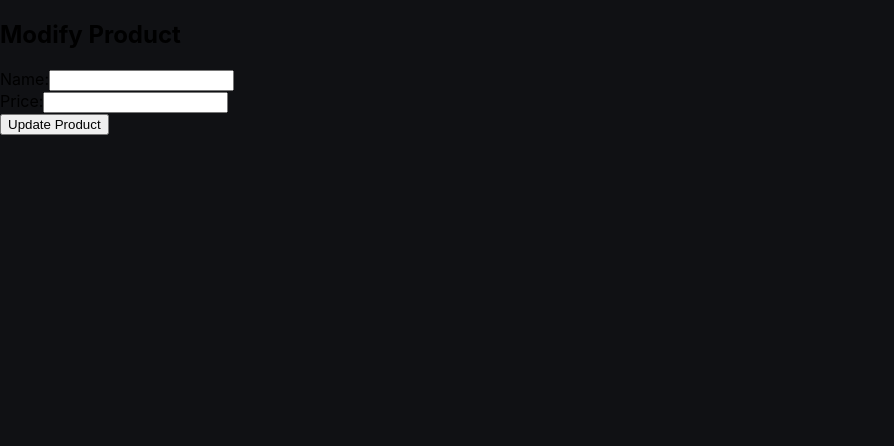
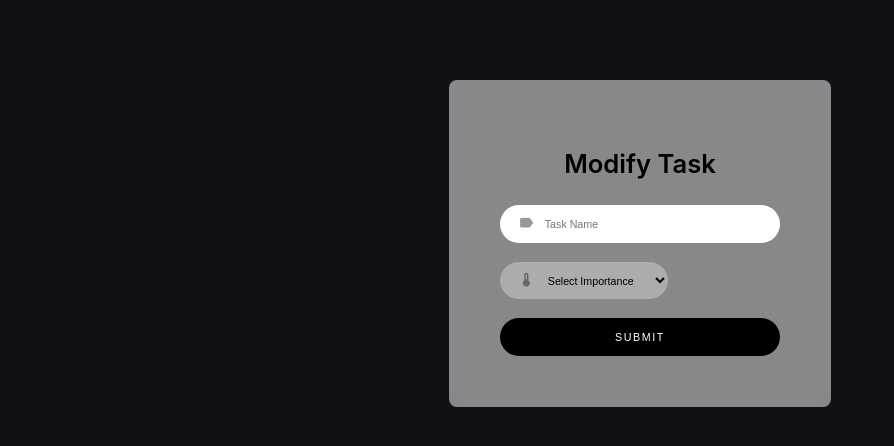
Before and after one commit to Djeb94/Projet_react_web_app, a React (Create React App) app: page /modifyProduct/1 in a window 1280 px wide. Shown: the top 446 px of the page, without its empty margins (0-894 px from the left). Built offline with nearby package versions, Linux system fonts and the light colour scheme; no server answers; sample sign-in values are in the browser's storage.

Commit message:
modify products informatiosn

```diff
--- a/src/components/ModifyProduct.js
+++ b/src/components/ModifyProduct.js
@@ -1,73 +1,89 @@
 import React, { useState, useEffect } from 'react';
 import axios from 'axios';
 import { useParams, useNavigate } from 'react-router-dom';
+import '../form.css';
 
 function ModifyProducts() {
-  const { id } = useParams(); // Récupérer l'ID du produit à partir de l'URL
-  const [name, setName] = useState('');
-  const [price, setPrice] = useState('');
+  const { id } = useParams();
+  const [taskName, setTaskName] = useState('');
+  const [taskImportance, setTaskImportance] = useState('');
+  const [buttonState, setButtonState] = useState({ text: 'Submit', background: 'black' });
   const navigate = useNavigate();
 
   useEffect(() => {
-    // Effectuer une requête pour récupérer les détails du produit à partir de l'API
-    const fetchProduct = async () => {
+    // Effectuer une requête pour récupérer les détails de la tâche à partir de l'API
+    const fetchTask = async () => {
       try {
-        const response = await axios.get(`http://localhost:5000/api/items/${id}`);
-        const { name, price } = response.data;
-        setName(name);
-        setPrice(price);
+        const response = await axios.get(`http://localhost:5000/api/tasks/${id}`);
+        console.log(response.data);
+        if (response && response.data) {
+          const { name, importance } = response.data;
+          if (name && importance) {
+            setTaskName(name);
+            setTaskImportance(importance);
+          } else {
+            console.error('Task data incomplete');
+          }
+        } else {
+          console.error('No data received from the server');
+        }
       } catch (error) {
-        console.error('Error fetching product details:', error);
+        console.error('Error fetching task details:', error);
       }
     };
 
-    fetchProduct(); // Appeler la fonction de récupération du produit
+    fetchTask(); // Appeler la fonction de récupération de la tâche
   }, [id]);
 
   const handleSubmit = async (e) => {
     e.preventDefault();
     try {
       const response = await axios.put(`http://localhost:5000/api/items/${id}`, {
-        name: name,
-        price: price
+        name: taskName,
+        importance: taskImportance
+
       });
-      console.log(response.data);
-      navigate('/products');
-      // Réinitialiser les champs du formulaire après la soumission réussie
-      setName('');
-      setPrice('');
+      if (response.status === 200) {
+        navigate('/products');
+        console.log('Task updated successfully');
+      } else {
+        setButtonState({ text: 'Error', background: 'rgb(250, 67, 60)' });
+        setTimeout(() => {
+          setButtonState({ text: 'Submit', background: 'black' });
+        }, 4000);
+        console.error('Error updating task');
+      }
     } catch (error) {
-      console.error('Error modifying item:', error);
+      console.error('Error modifying task:', error);
     }
   };
 
   return (
-    <div className="App">
-    <div className="App-header">
-      <h2>Modify Product</h2>
-      <form onSubmit={handleSubmit}>
-        <label htmlFor="product-name">Name:</label>
-        <input
-          type="text"
-          id="product-name"
-          value={name}
-          onChange={(e) => setName(e.target.value)}
-          required
-        />
-        <br />
-        <label htmlFor="product-price">Price:</label>
-        <input
-          type="number"
-          id="product-price"
-          min="0"
-          step=".01"
-          value={price}
-          onChange={(e) => setPrice(e.target.value)}
-          required
-        />
-        <br />
-        <button type="submit">Update Product</button>
-      </form>
+    <div className="main">
+      <div className="logincardcontainer" style={{ display: 'flex', flexDirection: 'column', alignItems: 'center' }}>
+        <div className="logincard">
+          <div className="logincardheader">
+            <h1>Modify Task</h1>
+          </div>
+          <form onSubmit={handleSubmit} className="logincardform" noValidate>
+            <div className="formitem">
+              <span className="material-icons">label</span>
+              <input type='text' placeholder='Task Name' value={taskName} onChange={(e) => setTaskName(e.target.value)} autoFocus required />
+            </div>
+            <div className="formitem">
+              <span className="material-icons">device_thermostat</span>
+              <select value={taskImportance} onChange={(e) => setTaskImportance(e.target.value)} required>
+                <option value="normal">Select Importance :</option>
+                <hr />
+                <option value="Optional">Optional</option>
+                <option value="Normal">Normal</option>
+                <option value="Important">Important</option>
+                <option value="Priority">Priority</option>
+              </select>
+            </div>
+            <button className="button" type='submit' style={{ background: buttonState.background }}>{buttonState.text}</button>
+          </form>
+        </div>
       </div>
     </div>
   );
--- a/src/components/Products.js
+++ b/src/components/Products.js
@@ -49,10 +49,12 @@ function Products() {
     <div>
       <Header />
       <div className='products-div'>
+      <h2 id='importance'>Importance</h2>
         <Link to="/addProduct">
           <button id='add'><div id='add-div'><span className="material-icons" id='add-icons'>add</span>Add task</div></button>
         </Link>
-        <h2>My Tasks</h2>
+        <h2 id='MyTasks'>My Tasks</h2>
+
         <ul>
           {items.map(item => (
             <li key={item._id}>
--- a/src/components/addProduct.js
+++ b/src/components/addProduct.js
@@ -91,7 +91,7 @@ function AddTask() {
             <div className="formitem">
               <span class="material-icons">device_thermostat</span>
               <select value={taskImportance} onChange={(e) => setTaskImportance(e.target.value)} required>
-                <option value="Normal"> Select Importance :</option>
+                <option value="normal"> Select Importance :</option>
                 <hr />
                 <option value="Optional">Optional</option>
                 <option value="Normal">Normal</option>
--- a/src/components/header.js
+++ b/src/components/header.js
@@ -25,10 +25,10 @@ function Header() {
         <header>
             <nav>
                 <ul>
-                    <li><a href="/">Shopping</a></li>
-                    <li><a href="/about">About us</a></li>
-                    <li><a href="/contact">Contact</a></li>
-                    {username && <li>Welcome {username}</li>} {/* Afficher le nom d'utilisateur s'il existe */}
+                    <li><a href="">Shopping</a></li>
+                    <li><a href="">About us</a></li>
+                    <li><a href="">Contact</a></li>
+                    {username && <li> <strong>Welcome {username},</strong></li>} {/* Afficher le nom d'utilisateur s'il existe */}
                     <li id='list-button'><button onClick={handleLogout} id='disconnect'>Disconnect</button></li>
                 </ul>
             </nav>
--- a/src/products.css
+++ b/src/products.css
@@ -9,6 +9,7 @@
 }
 .products-div li{
     margin-top: 50px;
+    text-align: center;
 }
 
 
@@ -57,6 +58,11 @@ strong{
 
 .products-div h2{
     color: rgba(255, 255, 255, 0.495);
+
+}
+#MyTasks{
+    padding-right: 250px;
+    padding-left: 0px;
 }
 
 .products-div #delete:hover{
@@ -136,3 +142,7 @@ button.priority {
     width: 70%;
     border:  1px solid rgba(255, 255, 255, 0.064);
   }
+  #importance{
+    float: left;
+    margin-left: 20px;
+  }
```
Also changed, not shown: 1 other file (tests, documents, lock files or other folders).
